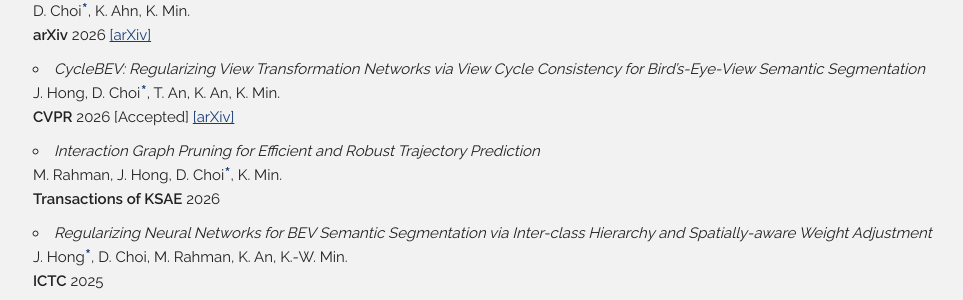
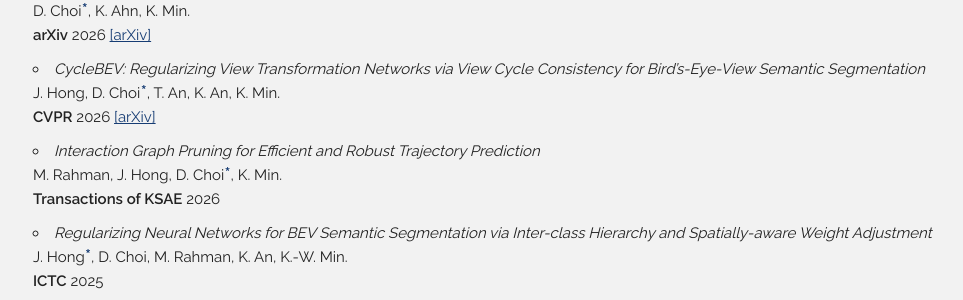
Before and after one commit to adir-etri/adir-etri.github.io, a Jekyll site: the page index.html, which Jekyll copies as it is, in a window 1280 px wide and 900 px high, scrolled down 3157 px. Shown: the part 152-452 px from the top of the window, without its empty margins (147-1110 px from the left). Built offline with Jekyll 4.4.1, drawn with Linux system fonts in a browser that asks for light colours; nearby versions of some CDN libraries.

Commit message:
Update index.html

```diff
--- a/index.html
+++ b/index.html
@@ -208,7 +208,7 @@
         </li>
         <li id="pub-cyclebev">
           <i>CycleBEV: Regularizing View Transformation Networks via View Cycle Consistency for Bird’s-Eye-View Semantic Segmentation</i><br>
-          J. Hong, D. Choi<span class="corresponding-star">*</span>, T. An, K. An, K. Min.<br><b>CVPR</b> 2026 [Accepted]
+          J. Hong, D. Choi<span class="corresponding-star">*</span>, T. An, K. An, K. Min.<br><b>CVPR</b> 2026
           <a href="https://arxiv.org/abs/2602.23575" target="_blank" rel="noopener">[arXiv]</a>
         </li>
         <li id="pub-igp">
```
